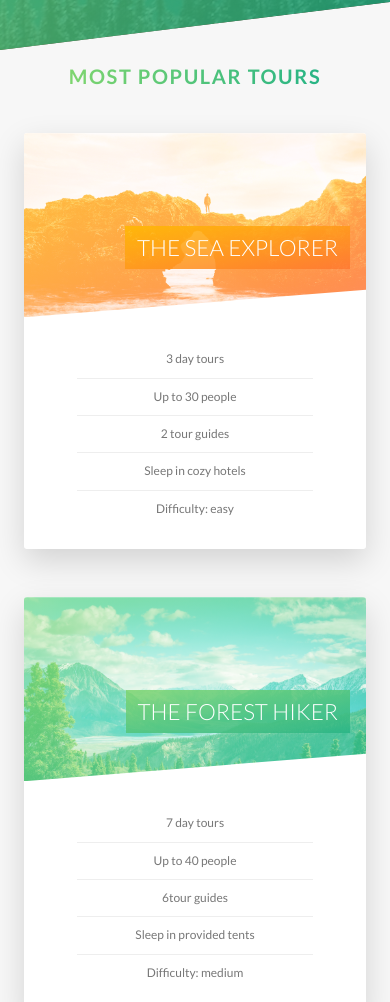
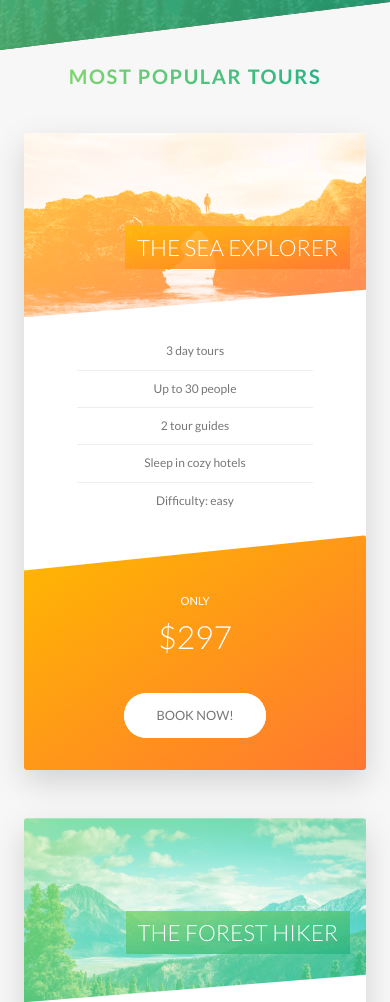
Before and after one commit to m9iv/natours, a website: page index.html in a window 390 px wide. Shown: the part 2620-3622 px from the top of the page. Drawn offline with Linux system fonts and the light colour scheme.

Commit message:
Add media queries for Tours cards

```diff
--- a/sass/components/_card.scss
+++ b/sass/components/_card.scss
@@ -188,4 +188,56 @@
     font-size: 6rem;
     font-weight: 300;
   }
+
+  /*
+  * Media queries
+  */
+  @include respond(tab-port) {
+    height: auto;
+
+    border-radius: 3px;
+    background-color: $color-white;
+    box-shadow: 0 1.5rem 4rem rgba($color-black, 0.15);
+
+    &__side {
+      position: relative;
+
+      height: auto;
+      width: 100%;
+
+      box-shadow: none;
+
+      &--back {
+        transform: rotateY(0);
+        clip-path: polygon(0 15%, 100% 0, 100% 100%, 0 100%);
+      }
+    }
+
+    &:hover &__side--front {
+      transform: rotateY(0);
+    }
+
+    &__details {
+      padding: 2rem 3rem;
+    }
+
+    // Back side styling
+    &__cta {
+      position: relative;
+      top: 0;
+      left: 0;
+
+      width: 100%;
+      padding: 7rem 4rem 4rem 4rem;
+      transform: translate(0);
+    }
+
+    &__price-box {
+      margin-bottom: 3.5rem;
+    }
+
+    &__price-value {
+      font-size: 4rem;
+    }
+  }
 }
```
Also changed, not shown: css/style.css.
